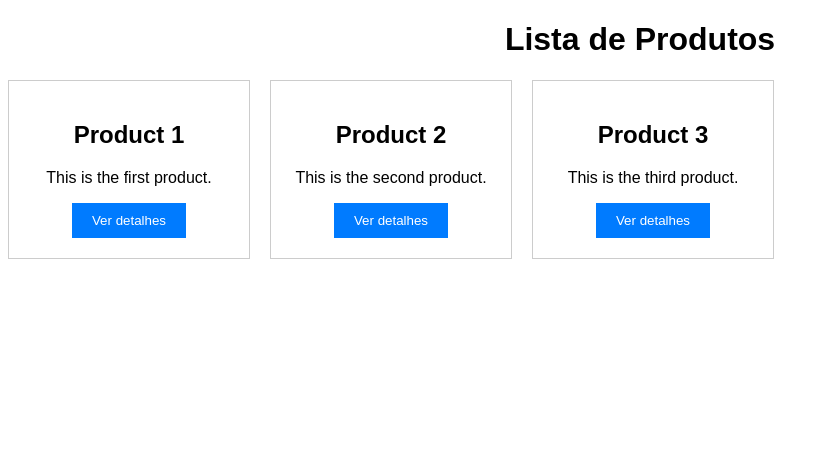
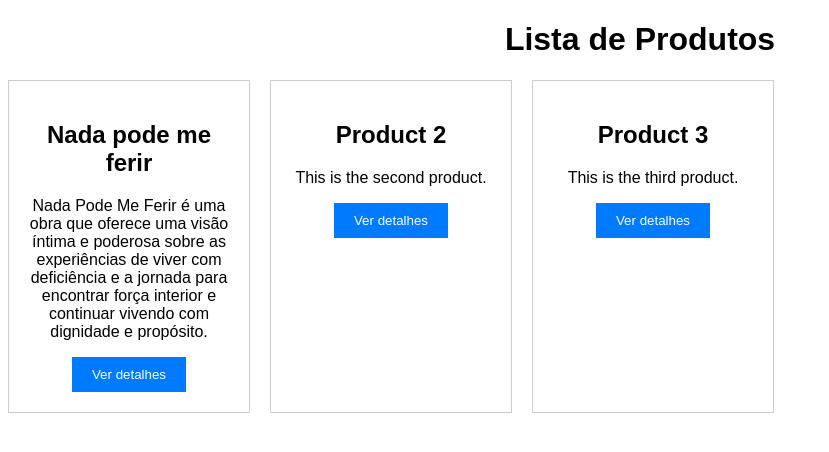
Before and after one commit to TheSonhador/livraria-react, a React (Create React App) app: page / in a window 1280 px wide. Shown: the top 452 px of the page, without its empty margins (0-829 px from the left). Built offline with nearby package versions, Linux system fonts and the light colour scheme.

Commit message:
coloquei as img

```diff
--- a/src/App.css
+++ b/src/App.css
@@ -38,12 +38,31 @@ button:hover {
   display: flex;
   justify-content: center;
   align-items: center;
+  z-index: 1000; /* Garantir que o modal fique sobre outros conteúdos */
 }
 
 .modal-content {
   background-color: white;
   padding: 30px;
   border-radius: 5px;
+  box-shadow: 0 2px 10px rgba(0, 0, 0, 0.1);
+  max-width: 30%; /* Ajuste o tamanho máximo para evitar overflow em telas pequenas */
+  max-height: 80%; /* Ajuste o tamanho máximo para evitar overflow */
+  overflow: auto; /* Adiciona rolagem se o conteúdo exceder o tamanho do modal */
+  z-index: 1001; /* Garantir que o conteúdo do modal esteja acima do overlay */
+}
+
+.modal-content p {
+  margin: 0;
+  text-align: left; /* Ajusta o alinhamento do texto, se necessário */
+  line-height: 1.6; /* Melhora a legibilidade do texto */
+  word-wrap: break-word;
+}
+
+.close {
   position: absolute;
-  box-shadow: 0 2px 10px rgba(0, 0, 0, 0.1);
+  top: 10px;
+  right: 10px;
+  font-size: 24px;
+  cursor: pointer;
 }
--- a/src/App.js
+++ b/src/App.js
@@ -1,11 +1,18 @@
 import React, { useState } from 'react';
 import ProductList from './ProductList';
 import ProductModal from './ProductModal';
+import img1 from './img/nadapodemeferir.jpg';
 
 const products = [
-  { id: 1, name: 'Product 1', description: 'This is the first product.', price: 29.99 },
-  { id: 2, name: 'Product 2', description: 'This is the second product.', price: 39.99 },
-  { id: 3, name: 'Product 3', description: 'This is the third product.', price: 49.99 },
+  {
+    id: 1,
+    name: 'Nada pode me ferir',
+    price: 47.42,
+    description: "Nada Pode Me Ferir é uma obra que oferece uma visão íntima e poderosa sobre as experiências de viver com deficiência e a jornada para encontrar força interior e continuar vivendo com dignidade e propósito.",
+    img: img1
+  },
+  { id: 2, name: 'Product 2',price: 39.99, description: 'This is the second product.'},
+  { id: 3, name: 'Product 3',price: 49.99, description: 'This is the third product.'},
 ];
 
 function App() {
--- a/src/ProductModal.js
+++ b/src/ProductModal.js
@@ -15,7 +15,8 @@ function ProductModal({ product, onClose }) {
     <div className="modal-overlay" onClick={onClose}>
       <div className="modal-content" ref={modalRef} onClick={(e) => e.stopPropagation()}>
         <h2>{product.name}</h2>
-        <p>{product.description}</p>
+        <img src={product.img} alt={product.name}/>
+        <p><strong>Sinopse:</strong> {product.description}</p>
         <p><strong>Preço:</strong> ${product.price}</p>
         <button onClick={onClose}>Fechar</button>
       </div>
```
Also changed, not shown: src/img/nadapodemeferir.jpg (added).
